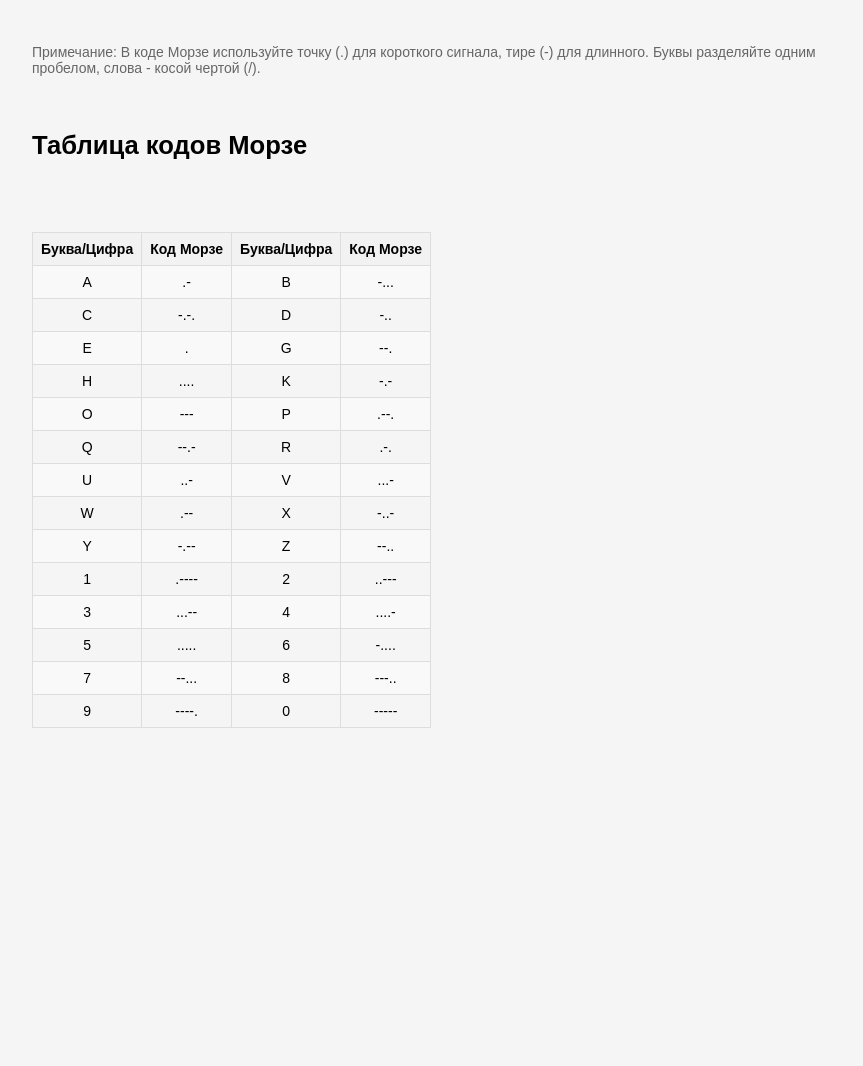
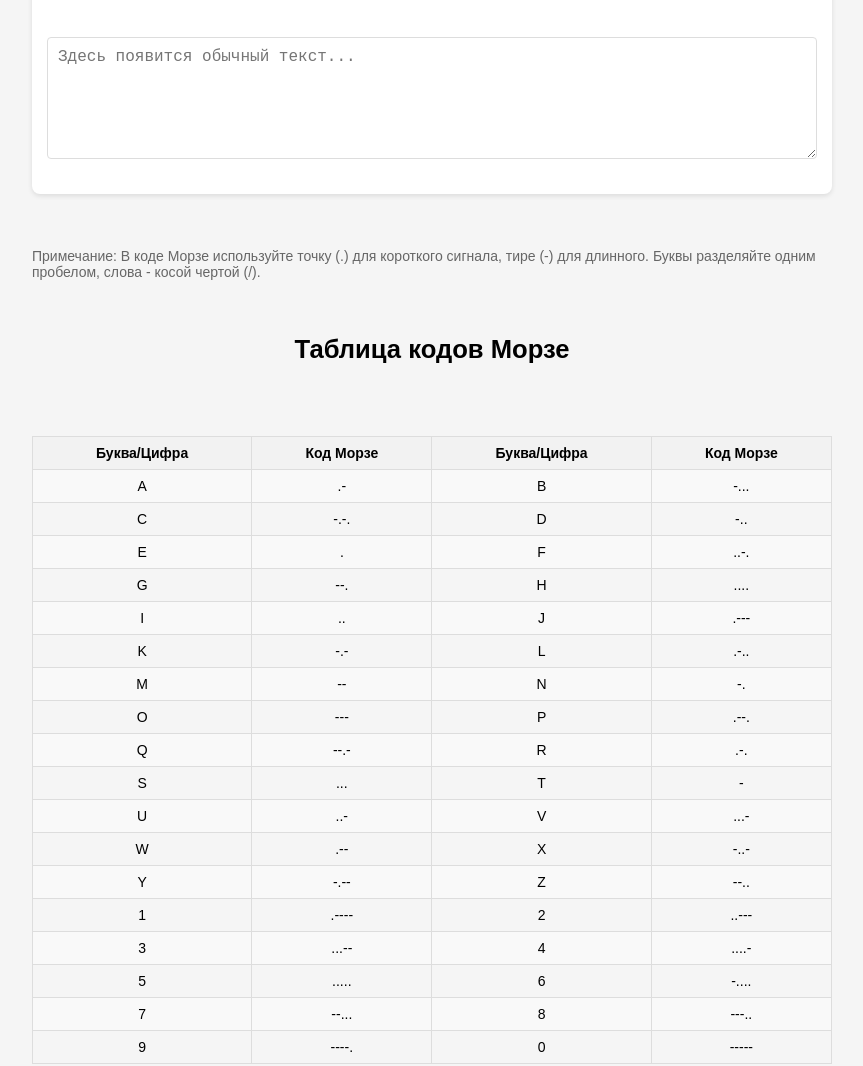
Before and after one commit to azizbekburkhanov/morze.github.com, a plain HTML site: page index.html in a window 1280 px wide. Shown: the part 940-2006 px from the top of the page, without its empty margins (208-1071 px from the left). Before the commit the page ends 1688 px from the top, so only its background shows below. Drawn offline with Linux system fonts and the light colour scheme.

Commit message:
Add files via upload

```diff
--- a/index.html
+++ b/index.html
@@ -20,6 +20,7 @@
     }
 
     h2 {
+        text-align: center;
         font-size: clamp(1.2rem, 3vw, 1.6rem);
     }
 
@@ -37,6 +38,8 @@
     }
 
     textarea {
+
+        margin: 20px auto;
         width: 100%;
         min-height: 100px;
         padding: 10px;
@@ -48,7 +51,7 @@
 
     .buttons {
         display: flex;
-        gap: 10px;
+        gap: 20px;
         margin-top: 10px;
         flex-wrap: wrap;
     }
@@ -89,7 +92,6 @@
         border-collapse: collapse;
         font-size: clamp(12px, 2.5vw, 14px);
         overflow-x: auto;
-        display: block;
     }
 
     .morse-table th, .morse-table td {
@@ -147,23 +149,23 @@
     <div class="container">
         <div class="translator-box">
             <h2>Текст → Морзе</h2>
-            <textarea id="textInput" placeholder="Введите текст здесь..."></textarea>
             <div class="buttons">
+                <textarea id="textInput" placeholder="Введите текст здесь..."></textarea>
                 <button id="toMorseBtn">Перевести в Морзе</button>
                 <button id="playMorseBtn" class="secondary">Проиграть Морзе</button>
                 <button id="copyMorseBtn" class="secondary">Копировать</button>
+                <textarea id="morseOutput" placeholder="Здесь появится код Морзе..." readonly></textarea>
             </div>
-            <textarea id="morseOutput" placeholder="Здесь появится код Морзе..." readonly></textarea>
         </div>
 
         <div class="translator-box">
             <h2>Морзе → Текст</h2>
-            <textarea id="morseInput" placeholder="Введите код Морзе здесь (используйте . и -, разделяйте буквы пробелами, слова - /)"></textarea>
             <div class="buttons">
+                <textarea id="morseInput" placeholder="Введите код Морзе здесь (используйте . и -, разделяйте буквы пробелами, слова - /)"></textarea>
                 <button id="toTextBtn">Перевести в текст</button>
                 <button id="copyTextBtn" class="secondary">Копировать</button>
+                <textarea id="textOutput" placeholder="Здесь появится обычный текст..." readonly></textarea>
             </div>
-            <textarea id="textOutput" placeholder="Здесь появится обычный текст..." readonly></textarea>
         </div>
 
         <div class="info">
@@ -193,14 +195,32 @@
             <tr>
                 <td>E</td>
                 <td>.</td>
+                <td>F</td>
+                <td>..-.</td>
+            </tr>
+            <tr>
                 <td>G</td>
                 <td>--.</td>
+                <td>H</td>
+                <td>....</td>
             </tr>
             <tr>
-                <td>H</td>
-                <td>....</td>
+                <td>I</td>
+                <td>..</td>
+                <td>J</td>
+                <td>.---</td>
+            </tr>
+            <tr>
                 <td>K</td>
                 <td>-.-</td>
+                <td>L</td>
+                <td>.-..</td>
+            </tr>
+            <tr>
+                <td>M</td>
+                <td>--</td>
+                <td>N</td>
+                <td>-.</td>
             </tr>
             <tr>
                 <td>O</td>
@@ -213,6 +233,12 @@
                 <td>--.-</td>
                 <td>R</td>
                 <td>.-.</td>
+            </tr>
+            <tr>
+                <td>S</td>
+                <td>...</td>
+                <td>T</td>
+                <td>-</td>
             </tr>
             <tr>
                 <td>U</td>
@@ -265,12 +291,17 @@
         </table>
     </div>
 
+    <!-- !!!coded by Deep Seek!!! -->
+    <!-- !!!Published by Burkhanov Azizbek!!! -->
+
     <script>
         // Словарь азбуки Морзе (на основе предоставленного изображения)
         const morseCode = {
             'A': '.-',      'B': '-...',    'C': '-.-.',   'D': '-..',
-            'E': '.',       'G': '--.',     'H': '....',   'K': '-.-',
+            'E': '.',  'f': '..-.',     'G': '--.',     'H': '....', 'I': '..', 'J': '.---',   'K': '-.-',
+            'L': '.-..', 'M': '--', 'N': '-.',
             'O': '---',    'P': '.--.',    'Q': '--.-',   'R': '.-.',
+            'S': '...',    'T': '-',
             'U': '..-',     'V': '...-',    'W': '.--',    'X': '-..-',
             'Y': '-.--',    'Z': '--..',
             '1': '.----',   '2': '..---',   '3': '...--',  '4': '....-',
```
